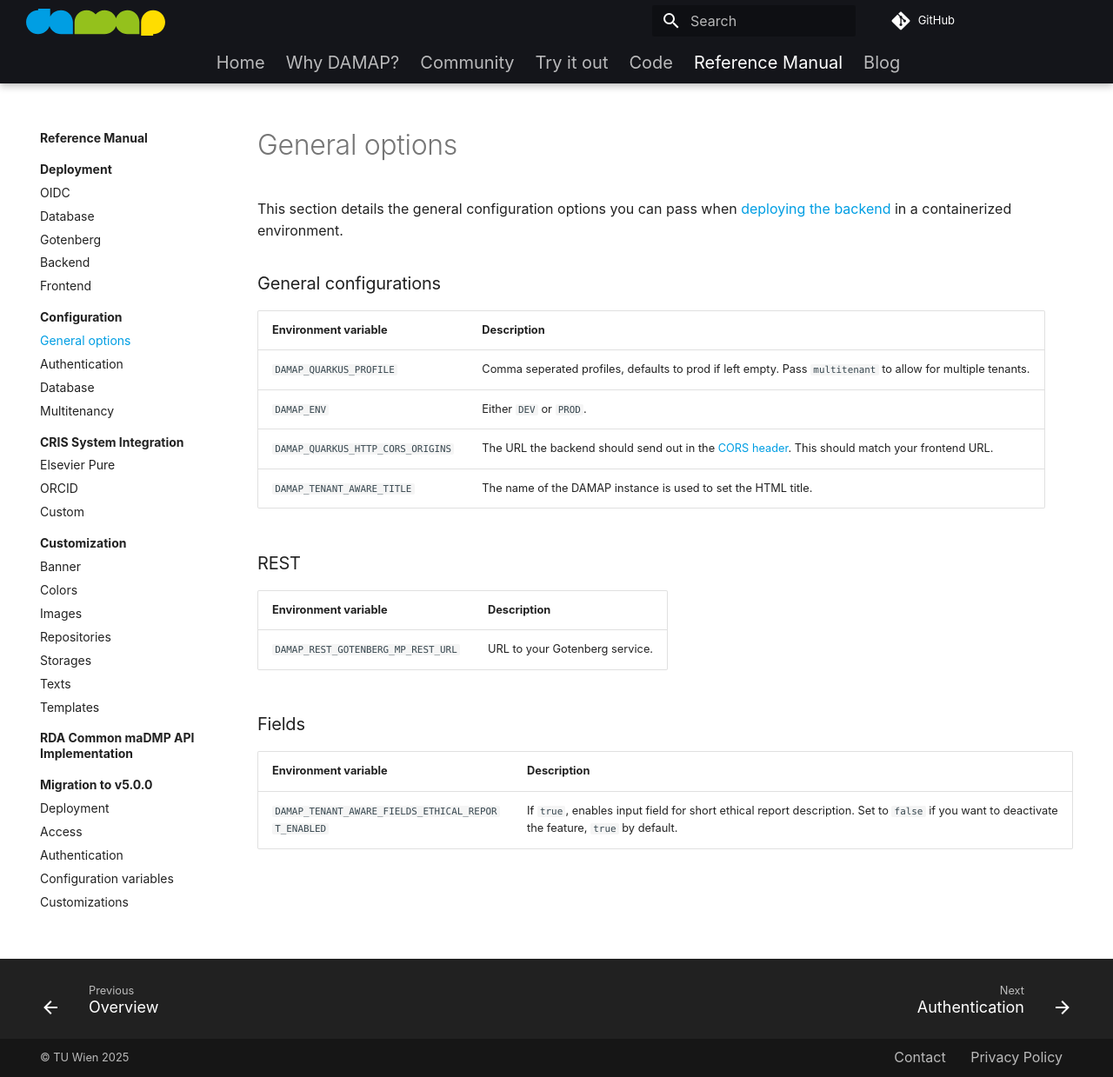
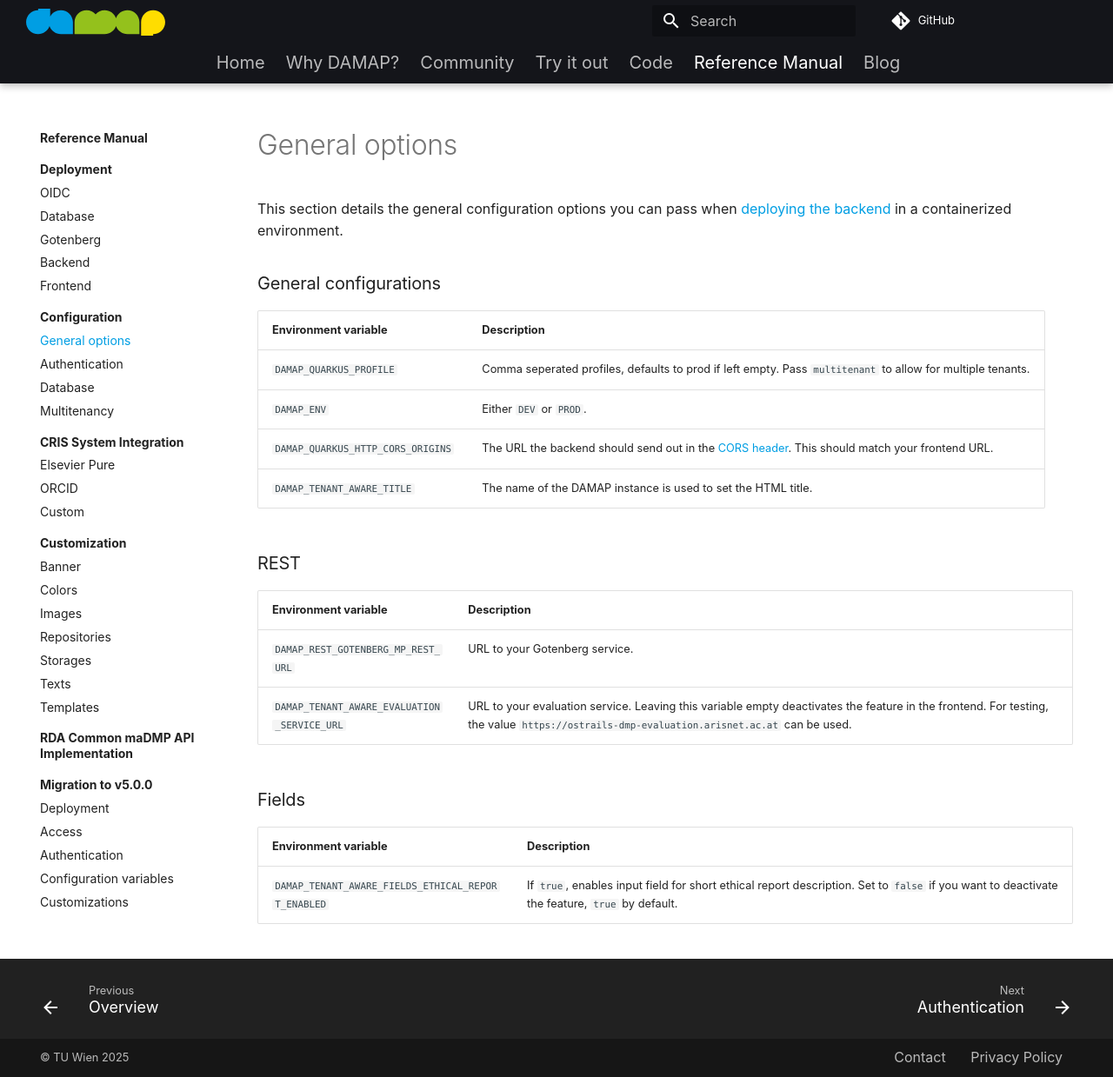
Before and after one commit to damap-org/damap-website, an MkDocs documentation site: the page built from docs/manual/configuration/general.md, in a window 1280 px wide and 1239 px high. Shown: the whole window at 87% size. Built offline with MkDocs 1.6.1 and Material for MkDocs 9.7.7, drawn with Linux system fonts in a browser that asks for light colours; plug-ins that fetch from the network failed and are left out.

Commit message:
Add evaluation service documentation

```diff
--- a/docs/manual/configuration/general.md
+++ b/docs/manual/configuration/general.md
@@ -19,9 +19,10 @@ This section details the general configuration options you can pass when [deploy
 
 ### REST
 
-| Environment variable               | Description                    |
-|------------------------------------|--------------------------------|
-| `DAMAP_REST_GOTENBERG_MP_REST_URL` | URL to your Gotenberg service. |
+| Environment variable                        | Description                                                                                                                                                                              |
+|---------------------------------------------|------------------------------------------------------------------------------------------------------------------------------------------------------------------------------------------|
+| `DAMAP_REST_GOTENBERG_MP_REST_URL`          | URL to your Gotenberg service.                                                                                                                                                           |
+| `DAMAP_TENANT_AWARE_EVALUATION_SERVICE_URL` | URL to your evaluation service. Leaving this variable empty deactivates the feature in the frontend. For testing, the value `https://ostrails-dmp-evaluation.arisnet.ac.at` can be used. |
 
 ### Fields
 
```
